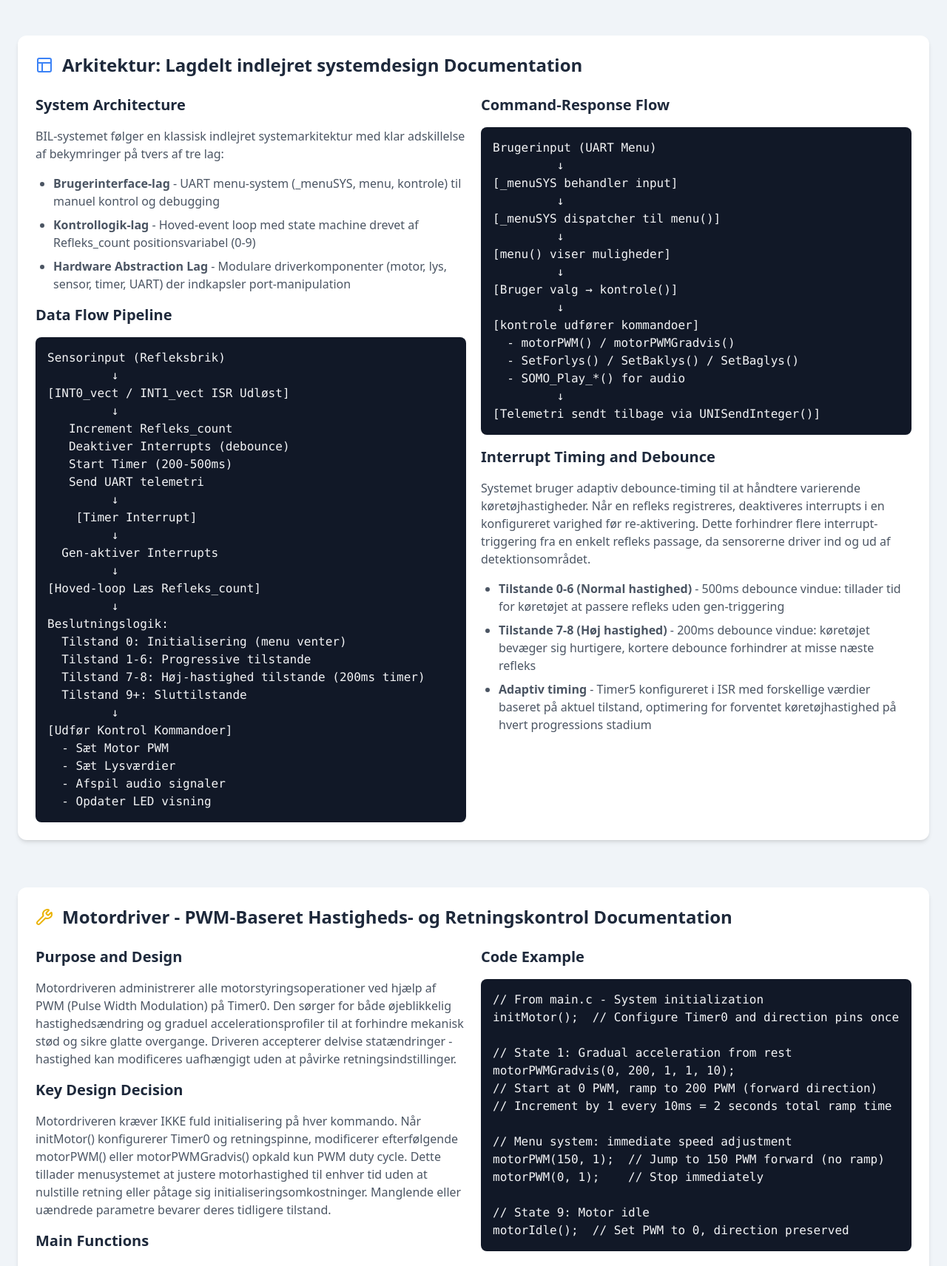
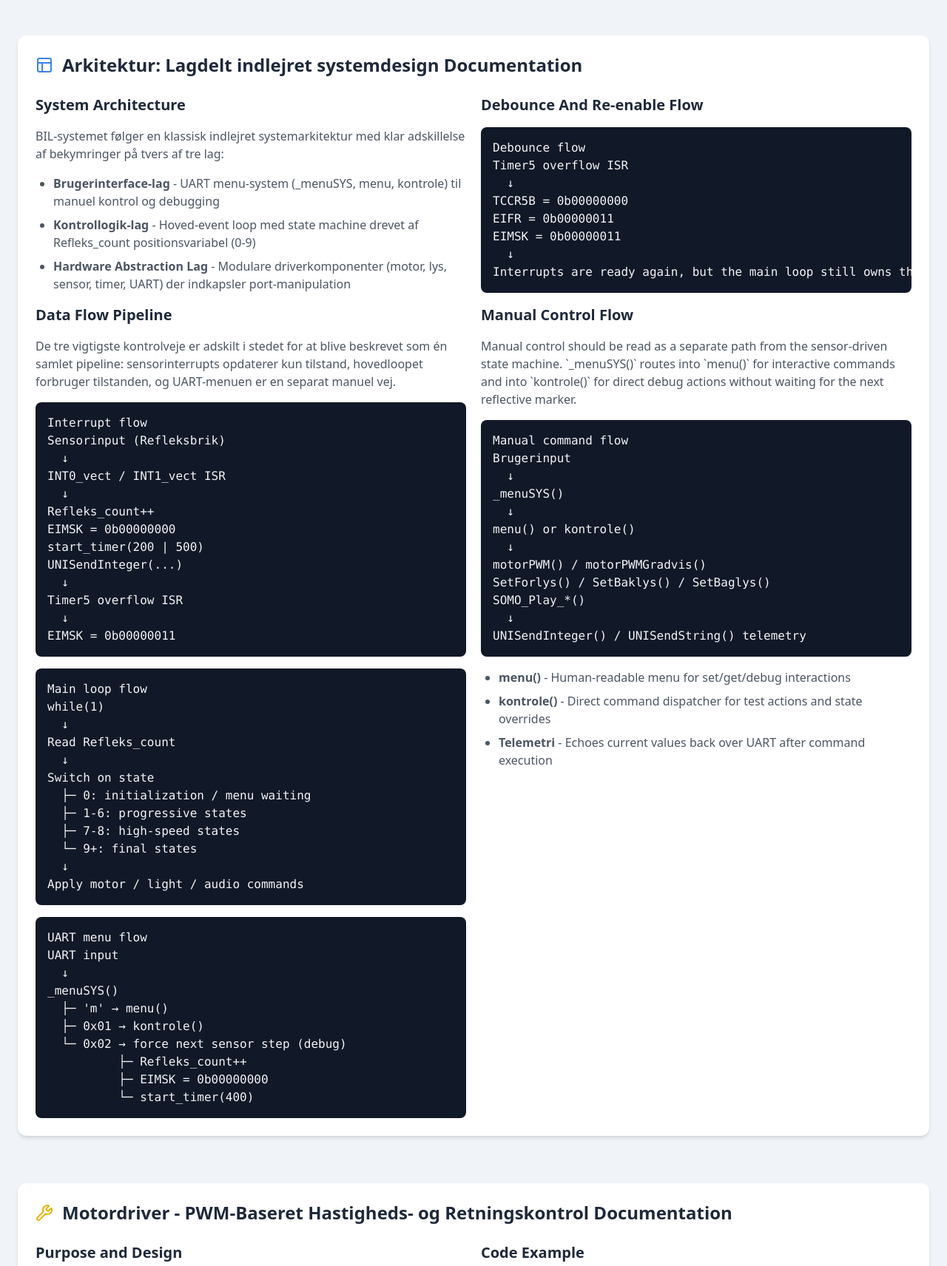
Before and after one commit to Asgerfyr/Asgerfyr.github.io, a website with bundled scripts: page pages/project_BIL.html in a window 1280 px wide. Shown: the part 1100-2812 px from the top of the page at 74% size. Built offline with nearby package versions, Linux system fonts and the light colour scheme.

Commit message:
updates to car project

```diff
--- a/pages/project_BIL.html
+++ b/pages/project_BIL.html
@@ -158,47 +158,57 @@
             <h2 class="text-2xl font-bold" style="margin-left: 0.75rem;">Arkitektur: Lagdelt indlejret systemdesign Documentation</h2>
           </div>
           <div class="section-grid-container">
-            <div><h3 class="text-xl font-semibold mb-4">System Architecture</h3><p class="text-gray-600 mb-4">BIL-systemet følger en klassisk indlejret systemarkitektur med klar adskillelse af bekymringer på tvers af tre lag:</p><ul class="list-disc pl-6 space-y-2 text-gray-600 mb-4"><li><strong>Brugerinterface-lag</strong> - UART menu-system (_menuSYS, menu, kontrole) til manuel kontrol og debugging</li><li><strong>Kontrollogik-lag</strong> - Hoved-event loop med state machine drevet af Refleks_count positionsvariabel (0-9)</li><li><strong>Hardware Abstraction Lag</strong> - Modulare driverkomponenter (motor, lys, sensor, timer, UART) der indkapsler port-manipulation</li></ul></div><div><h3 class="text-xl font-semibold mb-4">Data Flow Pipeline</h3><pre class="bg-gray-900 text-gray-100 p-4 rounded-lg overflow-x-auto mb-4"><code class="language-plaintext">Sensorinput (Refleksbrik)
+            <div><h3 class="text-xl font-semibold mb-4">System Architecture</h3><p class="text-gray-600 mb-4">BIL-systemet følger en klassisk indlejret systemarkitektur med klar adskillelse af bekymringer på tvers af tre lag:</p><ul class="list-disc pl-6 space-y-2 text-gray-600 mb-4"><li><strong>Brugerinterface-lag</strong> - UART menu-system (_menuSYS, menu, kontrole) til manuel kontrol og debugging</li><li><strong>Kontrollogik-lag</strong> - Hoved-event loop med state machine drevet af Refleks_count positionsvariabel (0-9)</li><li><strong>Hardware Abstraction Lag</strong> - Modulare driverkomponenter (motor, lys, sensor, timer, UART) der indkapsler port-manipulation</li></ul></div><div><h3 class="text-xl font-semibold mb-4">Data Flow Pipeline</h3><p class="text-gray-600 mb-4">De tre vigtigste kontrolveje er adskilt i stedet for at blive beskrevet som én samlet pipeline: sensorinterrupts opdaterer kun tilstand, hovedloopet forbruger tilstanden, og UART-menuen er en separat manuel vej.</p><pre class="bg-gray-900 text-gray-100 p-4 rounded-lg overflow-x-auto mb-4"><code class="language-plaintext">Interrupt flow
+Sensorinput (Refleksbrik)
   ↓
-[INT0_vect / INT1_vect ISR Udløst]
+INT0_vect / INT1_vect ISR
   ↓
-   Increment Refleks_count
-   Deaktiver Interrupts (debounce)
-   Start Timer (200-500ms)
-   Send UART telemetri
+Refleks_count++
+EIMSK = 0b00000000
+start_timer(200 | 500)
+UNISendInteger(...)
   ↓
-    [Timer Interrupt]
+Timer5 overflow ISR
   ↓
-  Gen-aktiver Interrupts
+EIMSK = 0b00000011</code></pre><pre class="bg-gray-900 text-gray-100 p-4 rounded-lg overflow-x-auto mb-4"><code class="language-plaintext">Main loop flow
+while(1)
   ↓
-[Hoved-loop Læs Refleks_count]
+Read Refleks_count
   ↓
-Beslutningslogik:
-  Tilstand 0: Initialisering (menu venter)
-  Tilstand 1-6: Progressive tilstande
-  Tilstand 7-8: Høj-hastighed tilstande (200ms timer)
-  Tilstand 9+: Sluttilstande
+Switch on state
+  ├─ 0: initialization / menu waiting
+  ├─ 1-6: progressive states
+  ├─ 7-8: high-speed states
+  └─ 9+: final states
   ↓
-[Udfør Kontrol Kommandoer]
-  - Sæt Motor PWM
-  - Sæt Lysværdier
-  - Afspil audio signaler
-  - Opdater LED visning</code></pre></div><div><h3 class="text-xl font-semibold mb-4">Command-Response Flow</h3><pre class="bg-gray-900 text-gray-100 p-4 rounded-lg overflow-x-auto mb-4"><code class="language-plaintext">Brugerinput (UART Menu)
+Apply motor / light / audio commands</code></pre><pre class="bg-gray-900 text-gray-100 p-4 rounded-lg overflow-x-auto mb-4"><code class="language-plaintext">UART menu flow
+UART input
   ↓
-[_menuSYS behandler input]
+_menuSYS()
+  ├─ 'm' → menu()
+  ├─ 0x01 → kontrole()
+  └─ 0x02 → force next sensor step (debug)
+          ├─ Refleks_count++
+          ├─ EIMSK = 0b00000000
+          └─ start_timer(400)</code></pre></div><div><h3 class="text-xl font-semibold mb-4">Debounce And Re-enable Flow</h3><pre class="bg-gray-900 text-gray-100 p-4 rounded-lg overflow-x-auto mb-4"><code class="language-plaintext">Debounce flow
+Timer5 overflow ISR
   ↓
-[_menuSYS dispatcher til menu()]
+TCCR5B = 0b00000000
+EIFR = 0b00000011
+EIMSK = 0b00000011
   ↓
-[menu() viser muligheder]
+Interrupts are ready again, but the main loop still owns the next state transition</code></pre></div><div><h3 class="text-xl font-semibold mb-4">Manual Control Flow</h3><p class="text-gray-600 mb-4">Manual control should be read as a separate path from the sensor-driven state machine. `_menuSYS()` routes into `menu()` for interactive commands and into `kontrole()` for direct debug actions without waiting for the next reflective marker.</p><pre class="bg-gray-900 text-gray-100 p-4 rounded-lg overflow-x-auto mb-4"><code class="language-plaintext">Manual command flow
+Brugerinput
   ↓
-[Bruger valg → kontrole()]
+_menuSYS()
   ↓
-[kontrole udfører kommandoer]
-  - motorPWM() / motorPWMGradvis()
-  - SetForlys() / SetBaklys() / SetBaglys()
-  - SOMO_Play_*() for audio
+menu() or kontrole()
   ↓
-[Telemetri sendt tilbage via UNISendInteger()]</code></pre></div><div><h3 class="text-xl font-semibold mb-4">Interrupt Timing and Debounce</h3><p class="text-gray-600 mb-4">Systemet bruger adaptiv debounce-timing til at håndtere varierende køretøjhastigheder. Når en refleks registreres, deaktiveres interrupts i en konfigureret varighed før re-aktivering. Dette forhindrer flere interrupt-triggering fra en enkelt refleks passage, da sensorerne driver ind og ud af detektionsområdet.</p><ul class="list-disc pl-6 space-y-2 text-gray-600 mb-4"><li><strong>Tilstande 0-6 (Normal hastighed)</strong> - 500ms debounce vindue: tillader tid for køretøjet at passere refleks uden gen-triggering</li><li><strong>Tilstande 7-8 (Høj hastighed)</strong> - 200ms debounce vindue: køretøjet bevæger sig hurtigere, kortere debounce forhindrer at misse næste refleks</li><li><strong>Adaptiv timing</strong> - Timer5 konfigureret i ISR med forskellige værdier baseret på aktuel tilstand, optimering for forventet køretøjhastighed på hvert progressions stadium</li></ul></div>
+motorPWM() / motorPWMGradvis()
+SetForlys() / SetBaklys() / SetBaglys()
+SOMO_Play_*()
+  ↓
+UNISendInteger() / UNISendString() telemetry</code></pre><ul class="list-disc pl-6 space-y-2 text-gray-600 mb-4"><li><strong>menu()</strong> - Human-readable menu for set/get/debug interactions</li><li><strong>kontrole()</strong> - Direct command dispatcher for test actions and state overrides</li><li><strong>Telemetri</strong> - Echoes current values back over UART after command execution</li></ul></div>
           </div>
         </div>
       </div>
```
Also changed, not shown: data/pages/project_BIL.json (+31 -12 lines), index.html (+14 -14 lines), sitemap.xml (+7 -7 lines). Lines whose indentation alone changed are shown as unchanged.
